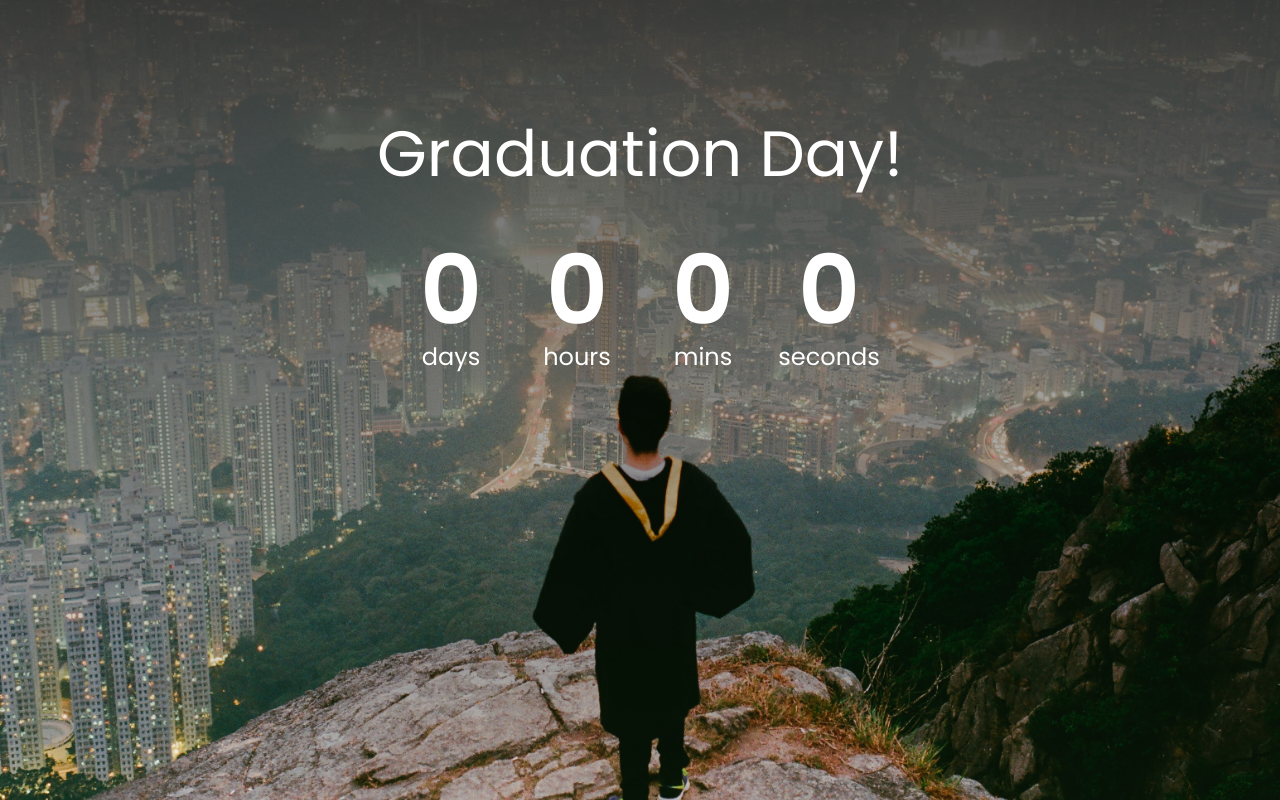
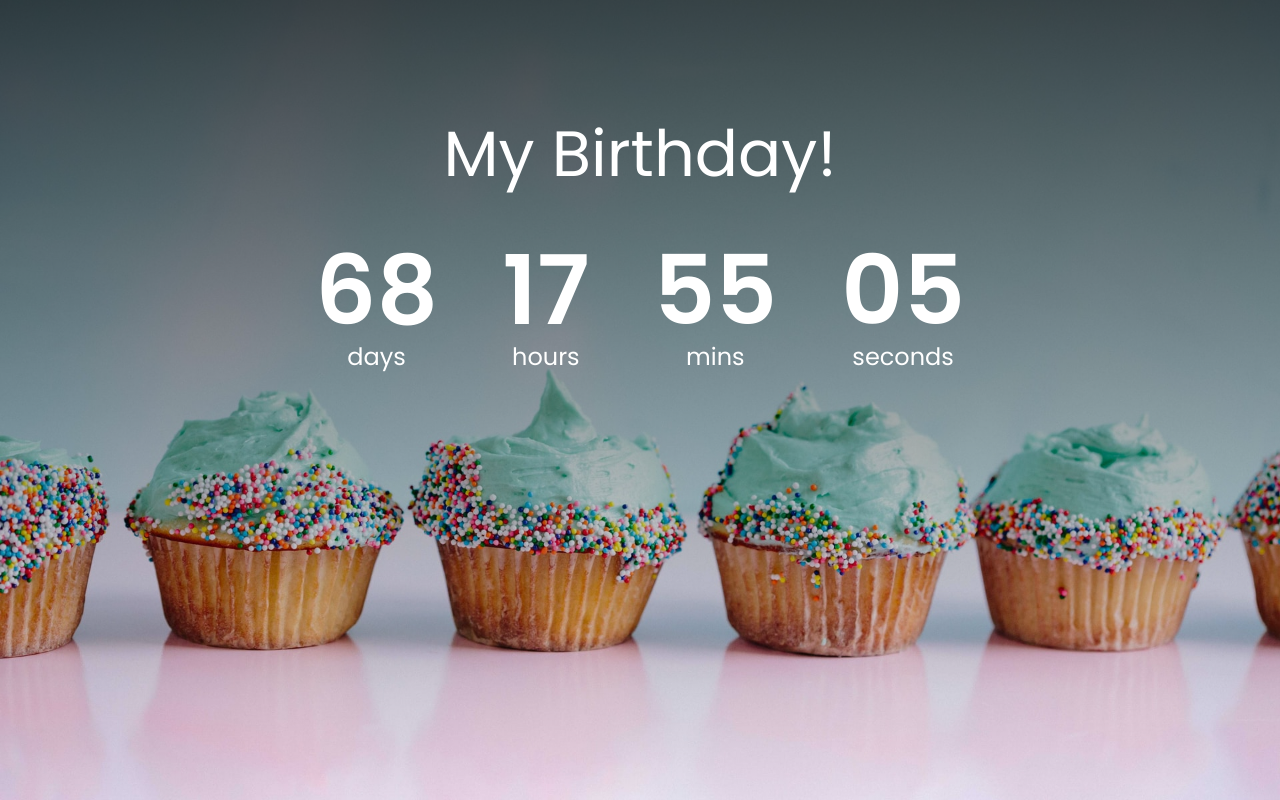
Before and after one commit to rafimdifany/countdown-timer, a plain HTML site: page index.html in a window 1280 px wide. Drawn offline with Linux system fonts and the light colour scheme.

Commit message:
Using DOM Js, and change Graduation countdown concept into Birthday countdown Concept

```diff
--- a/index.html
+++ b/index.html
@@ -5,11 +5,10 @@
     <meta http-equiv="X-UA-Compatible" content="IE=edge" />
     <meta name="viewport" content="width=device-width, initial-scale=1.0" />
     <link rel="stylesheet" href="style.css" />
-    <script src="script.js"></script>
-    <title>Document</title>
+    <title>Birthday Countdown</title>
   </head>
   <body>
-    <h1>Graduation Day!</h1>
+    <h1>My Birthday!</h1>
 
     <div class="countdown-container">
       <div class="countdown-el days-c">
@@ -25,9 +24,11 @@
         <span>mins</span>
       </div>
       <div class="countdown-el seconds-c">
-        <p class="big-text" id="hours">0</p>
+        <p class="big-text" id="seconds">0</p>
         <span>seconds</span>
       </div>
     </div>
+
+    <script src="script.js"></script>
   </body>
 </html>
--- a/script.js
+++ b/script.js
@@ -1,24 +1,34 @@
-const days = document.querySelector("#days");
-const hours = document.querySelector("#hours");
-const mins = document.querySelector("#mins");
-const hours = document.querySelector("#hours");
+const daysEl = document.getElementById("days");
+const hoursEl = document.getElementById("hours");
+const minsEl = document.getElementById("mins");
+const secondsEl = document.getElementById("seconds");
 
 //Target Countdown
-const graduation = "1 April 2021";
+const birthday = "8 May 2021";
 
 //Countdown FUnction
 function countdown() {
-  const graduationDate = new Date(graduation);
+  const birthdayDate = new Date(birthday);
   const currentDate = new Date();
 
-  const totalSeconds = (graduationDate - currentDate) / 1000;
+  const totalSeconds = (birthdayDate - currentDate) / 1000;
   const days = Math.floor(totalSeconds / 3600 / 24);
   const hours = Math.floor(totalSeconds / 3600) % 24;
-  const minutes = Math.floor(totalSeconds / 60) % 60;
+  const mins = Math.floor(totalSeconds / 60) % 60;
   const seconds = Math.floor(totalSeconds % 60);
 
-  console.log(days, hours, minutes, seconds);
+  // console.log(days, hours, mins, seconds)
+
+  daysEl.innerHTML = days;
+  hoursEl.innerHTML = hours;
+  minsEl.innerHTML = formatTime(mins);
+  secondsEl.innerHTML = formatTime(seconds);
 }
+
+function formatTime(time) {
+  return time < 10 ? `0${time}` : time;
+}
+
 //initial call
 countdown();
 
--- a/style.css
+++ b/style.css
@@ -5,7 +5,7 @@
 }
 
 body {
-  background-image: url(/img/bg.jpg);
+  background-image: url(/img/bg1.jpg);
   min-height: 100vh;
   background-size: cover;
   background-position: center center;
```
Also changed, not shown: img/bg1.jpg (added).
